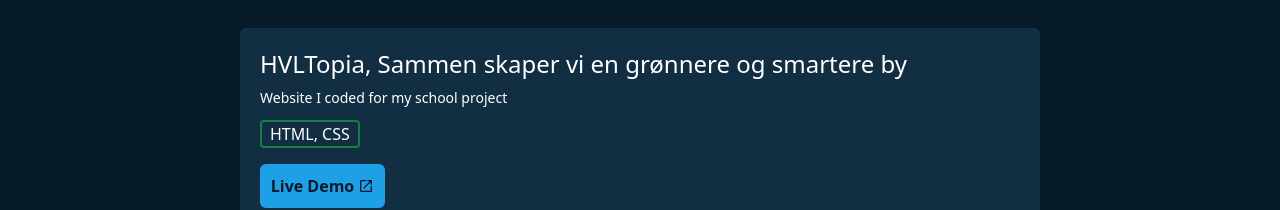
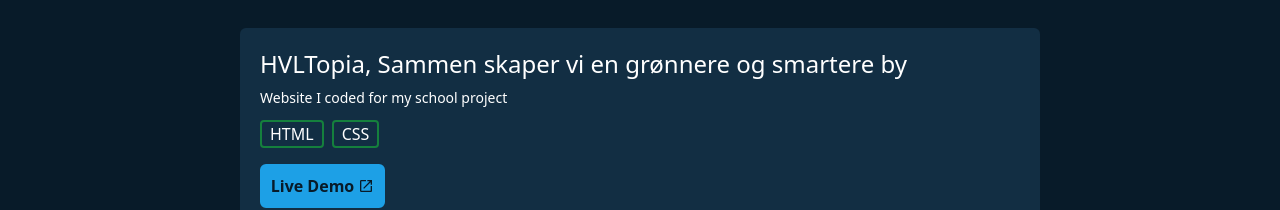
Before and after one commit to sharoy674281/Portfolio, a React (Vite) app: page / in a window 1280 px wide. Shown: the part 1160-1370 px from the top of the page. Built offline with nearby package versions, Linux system fonts and the light colour scheme.

Commit message:
liten endring

```diff
--- a/src/components/MyProjects.jsx
+++ b/src/components/MyProjects.jsx
@@ -7,7 +7,7 @@ const MyProjects = () => {
 			id: "1",
 			title: "HVLTopia, Sammen skaper vi en grønnere og smartere by",
 			description: "Website I coded for my school project",
-			skills: ["HTML, CSS"],
+			skills: ["HTML", "CSS"],
 			demoLink: "https://hvltopia.netlify.app/",
 		},
 		{
```
